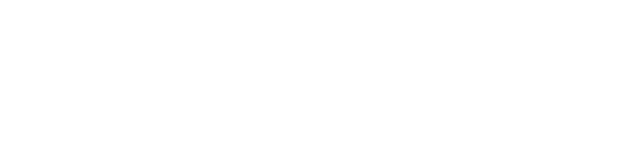
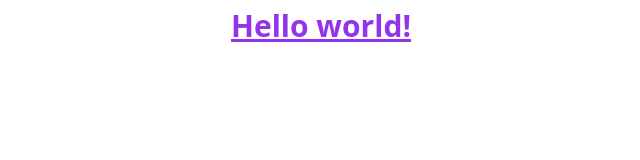
Before and after one commit to alimoqimi97/html_frontend, a website: page index.html in a window 1280 px wide. Shown: the whole page, without its empty margins (319-959 px from the left). Drawn offline with Linux system fonts and the light colour scheme.

Commit message:
feature#1: tailwindcss installation
tailwindcss added to project.

```diff
--- a/index.html
+++ b/index.html
@@ -1,13 +1,19 @@
 <!DOCTYPE html>
 <html lang="en">
+
 <head>
     <meta charset="UTF-8">
     <meta http-equiv="X-UA-Compatible" content="IE=edge">
     <meta name="viewport" content="width=device-width, initial-scale=1.0">
     <link rel="stylesheet" href="./css/index.css">
+    <link href="./dist/output.css" rel="stylesheet">
     <title>Cloud Class</title>
 </head>
+
 <body>
+    <h1 class="text-3xl text-purple-600 font-bold underline text-center m-2 ">
+        Hello world!
+    </h1>
+</body>
 
-</body>
 </html>
--- /dev/null
+++ b/tailwind.config.js
@@ -0,0 +1,8 @@
+/** @type {import('tailwindcss').Config} */
+module.exports = {
+  content: ["./**/*.{html,js}"],
+  theme: {
+    extend: {},
+  },
+  plugins: [],
+}
```
Also changed, not shown: package.json (added, +22 -0 lines), pages/package.html (added, +14 -0 lines), dist/output.css (added), 1 other file.
